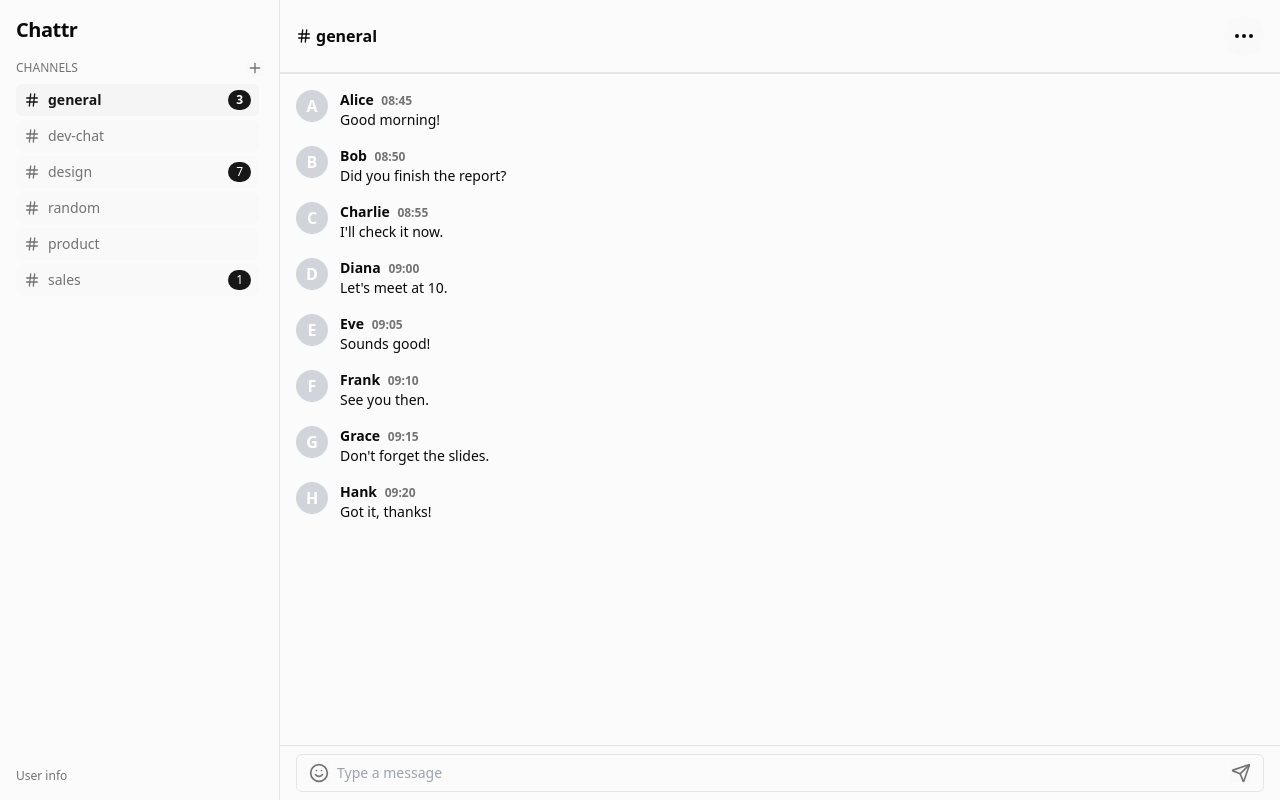
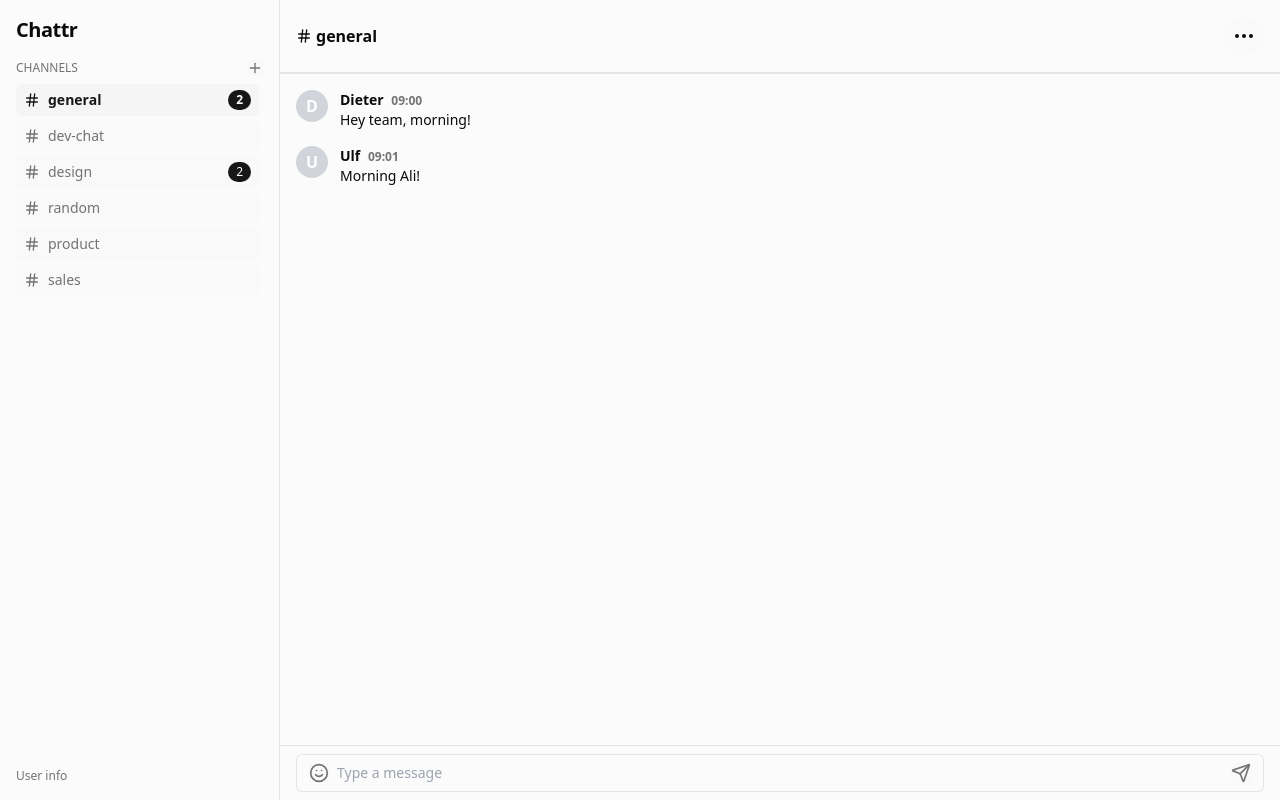
Before and after one commit to BuraYu/chattr, a React (Vite) app: page / in a window 1280 px wide. Built offline with nearby package versions, Linux system fonts and the light colour scheme; the HTML template or start-up script is replaced by a standard one.

Commit message:
add: mockdata for chats

```diff
--- a/src/components/chat/MessageList.tsx
+++ b/src/components/chat/MessageList.tsx
@@ -1,34 +1,22 @@
+import { useSelector } from "react-redux";
+import mockMessages from "@/data/messages";
+import type { RootState } from "@/store/store";
 import MessageItem from "./MessageItem";
-
-const mockMessages = [
-  { name: "Alice", text: "Good morning!", time: "08:45", avatarUrl: "" },
-  { name: "Bob", text: "Did you finish the report?", time: "08:50" },
-  {
-    name: "Charlie",
-    text: "I'll check it now.",
-    time: "08:55",
-    avatarUrl: "",
-  },
-  { name: "Diana", text: "Let's meet at 10.", time: "09:00" },
-  { name: "Eve", text: "Sounds good!", time: "09:05", avatarUrl: "" },
-  {
-    name: "Frank",
-    text: "See you then.",
-    time: "09:10",
-    avatarUrl: "",
-  },
-  { name: "Grace", text: "Don't forget the slides.", time: "09:15" },
-  { name: "Hank", text: "Got it, thanks!", time: "09:20", avatarUrl: "" },
-];
 
 type Props = {
   className?: string;
 };
 
 export default function MessageList({ className }: Props) {
+  const currentChannel = useSelector(
+    (state: RootState) => state.channel.currentChannel
+  );
+
+  const channelMessages = mockMessages[currentChannel] || [];
+
   return (
     <div className={className}>
-      {mockMessages.map((msg, i) => (
+      {channelMessages.map((msg, i) => (
         <MessageItem key={i} {...msg} />
       ))}
     </div>
--- a/src/data/channels.ts
+++ b/src/data/channels.ts
@@ -5,10 +5,10 @@ export type Channel = {
 };
 
 export const mockChannels: Channel[] = [
-  { name: "general", unread: true, unreadCount: 3 },
+  { name: "general", unread: true, unreadCount: 2 },
   { name: "dev-chat" },
-  { name: "design", unread: true, unreadCount: 7 },
+  { name: "design", unread: true, unreadCount: 2 },
   { name: "random" },
   { name: "product" },
-  { name: "sales", unread: true, unreadCount: 1 },
+  { name: "sales" },
 ];
--- /dev/null
+++ b/src/data/messages.ts
@@ -0,0 +1,136 @@
+type Message = {
+  id: string;
+  name: string;
+  avatarUrl?: string;
+  text: string;
+  time: string;
+};
+
+type ChannelMessages = {
+  [channelName: string]: Message[];
+};
+
+const mockMessages: ChannelMessages = {
+  general: [
+    {
+      id: "1",
+      name: "Dieter",
+      avatarUrl: "",
+      text: "Hey team, morning!",
+      time: "09:00",
+    },
+    {
+      id: "2",
+      name: "Ulf",
+      avatarUrl: "",
+      text: "Morning Ali!",
+      time: "09:01",
+    },
+  ],
+  "dev-chat": [
+    {
+      id: "1",
+      name: "Canye",
+      avatarUrl: "",
+      text: "Anyone working on the build error?",
+      time: "10:12",
+    },
+    {
+      id: "2",
+      name: "Lars",
+      avatarUrl: "",
+      text: "Yes, I'm debugging it now.",
+      time: "10:14",
+    },
+    {
+      id: "3",
+      name: "Mia",
+      avatarUrl: "",
+      text: "Let me know if you need help.",
+      time: "10:15",
+    },
+    {
+      id: "4",
+      name: "John",
+      avatarUrl: "",
+      text: "The server is down again.",
+      time: "10:16",
+    },
+    {
+      id: "5",
+      name: "Sophia",
+      avatarUrl: "",
+      text: "I'm restarting it now.",
+      time: "10:17",
+    },
+    {
+      id: "6",
+      name: "Ethan",
+      avatarUrl: "",
+      text: "Can someone review my PR?",
+      time: "10:18",
+    },
+    {
+      id: "7",
+      name: "Olivia",
+      avatarUrl: "",
+      text: "I'll take a look in a few minutes.",
+      time: "10:19",
+    },
+    {
+      id: "8",
+      name: "Noah",
+      avatarUrl: "",
+      text: "The deployment pipeline is fixed.",
+      time: "10:20",
+    },
+    {
+      id: "9",
+      name: "Emma",
+      avatarUrl: "",
+      text: "Great! Thanks for fixing it.",
+      time: "10:21",
+    },
+    {
+      id: "10",
+      name: "Liam",
+      avatarUrl: "",
+      text: "Does anyone have updates on the client meeting?",
+      time: "10:22",
+    },
+  ],
+  design: [
+    {
+      id: "1",
+      name: "Wolfgang",
+      avatarUrl: "",
+      text: "I updated the Figma file!",
+      time: "11:00",
+    },
+    {
+      id: "2",
+      name: "Gin",
+      avatarUrl: "",
+      text: "Thanks, looks great!",
+      time: "11:02",
+    },
+  ],
+  random: [
+    {
+      id: "1",
+      name: "Preik",
+      avatarUrl: "",
+      text: "Fun fact: cats can't taste sweetness 🐱",
+      time: "08:00",
+    },
+    {
+      id: "2",
+      name: "Tim",
+      avatarUrl: "",
+      text: "What? 😂",
+      time: "08:02",
+    },
+  ],
+};
+
+export default mockMessages;
```
